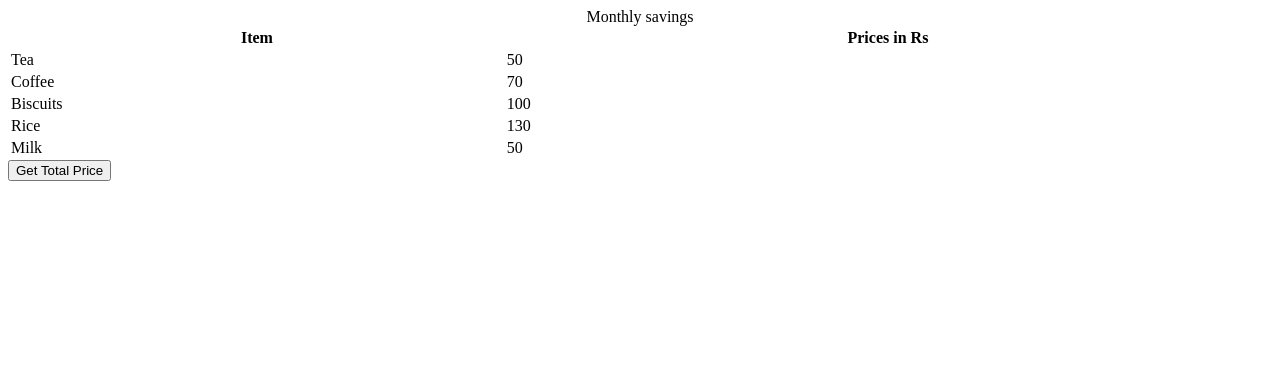
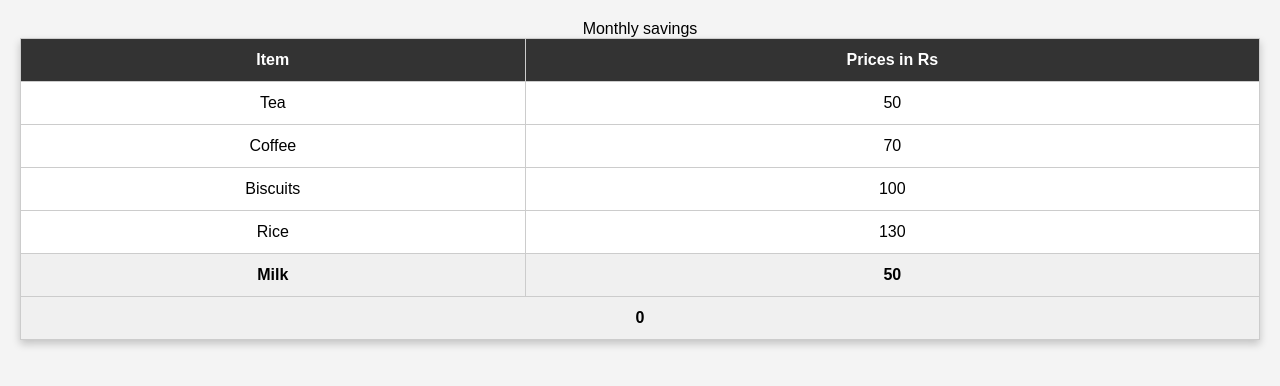
Before and after one commit to acciojob/grofers-checkout-kaviyarasiraju79-design, a website: page main.html in a window 1280 px wide. Drawn offline with Linux system fonts and the light colour scheme.

Commit message:
created a submission

```diff
--- a/script.js
+++ b/script.js
@@ -1,10 +1,28 @@
-const getSumBtn = document.createElement("button");
-getSumBtn.append("Get Total Price");
-document.body.appendChild(getSumBtn);
+// Get all price elements
+const prices = document.querySelectorAll(".prices");
 
-const getSum = () => {
-//Add your code here
+let total = 0;
 
-};
+// Calculate total price
+prices.forEach(price => {
+    total += Number(price.textContent);
+});
 
-getSumBtn.addEventListener("click", getSum);
+// Select table
+const table = document.querySelector("table");
+
+// Create new row
+const newRow = document.createElement("tr");
+
+// Create new cell
+const newCell = document.createElement("td");
+
+// Set colspan and total text
+newCell.colSpan = 2;
+newCell.textContent = total;
+
+// Append cell to row
+newRow.appendChild(newCell);
+
+// Append row to table
+table.appendChild(newRow);
--- a/styles.css
+++ b/styles.css
@@ -1,2 +1,34 @@
 
-/* Your CSS Code here. */
+/* Your CSS Code/* your css code here */
+
+body {
+    font-family: Arial, sans-serif;
+    background-color: #f4f4f4;
+    margin: 0;
+    padding: 20px;
+}
+
+table {
+    width: 60%;
+    margin: auto;
+    border-collapse: collapse;
+    background-color: white;
+    box-shadow: 0 4px 8px rgba(0, 0, 0, 0.2);
+}
+
+th,
+td {
+    border: 1px solid #ccc;
+    padding: 12px;
+    text-align: center;
+}
+
+th {
+    background-color: #333;
+    color: white;
+}
+
+tr:last-child td {
+    font-weight: bold;
+    background-color: #f0f0f0;
+} here. */
```
